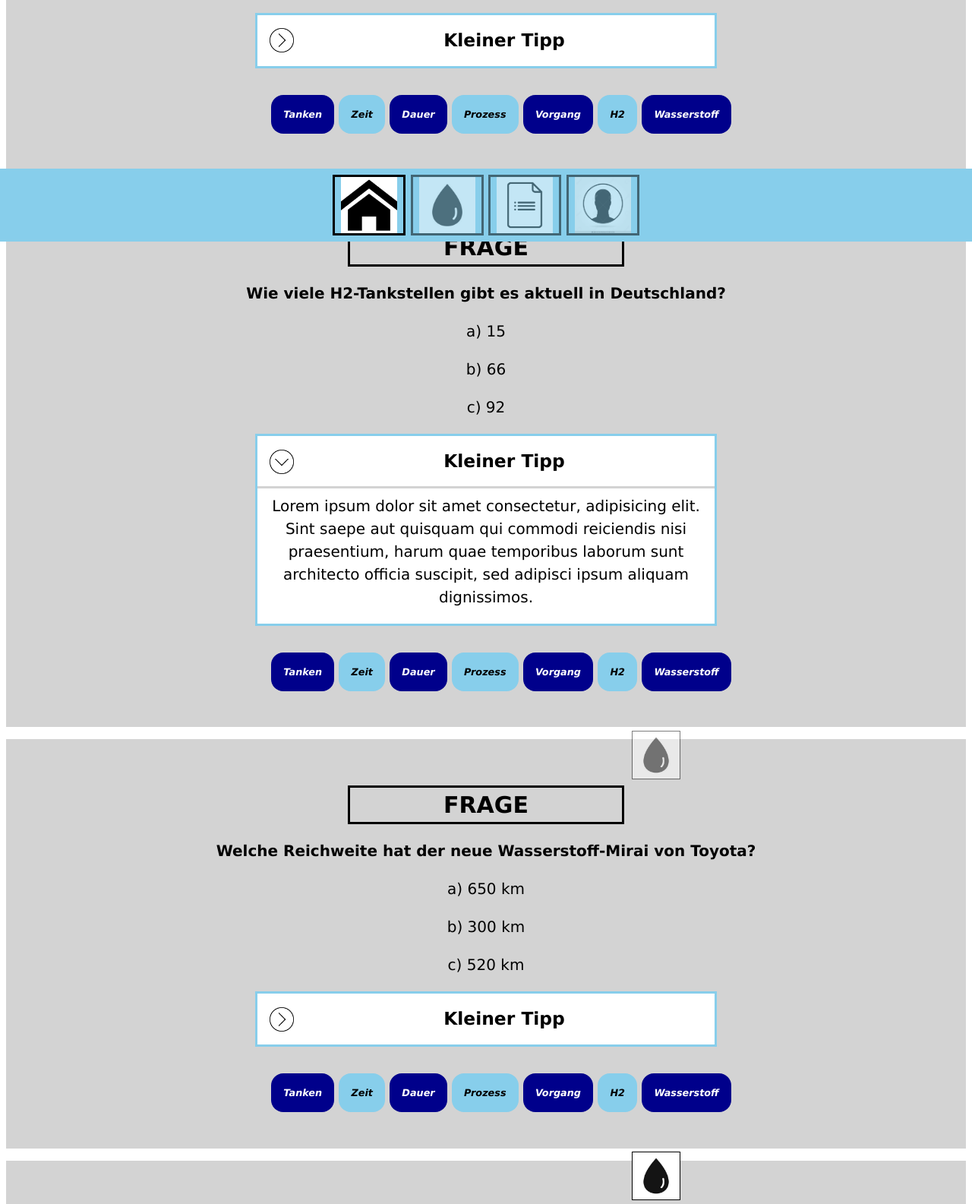
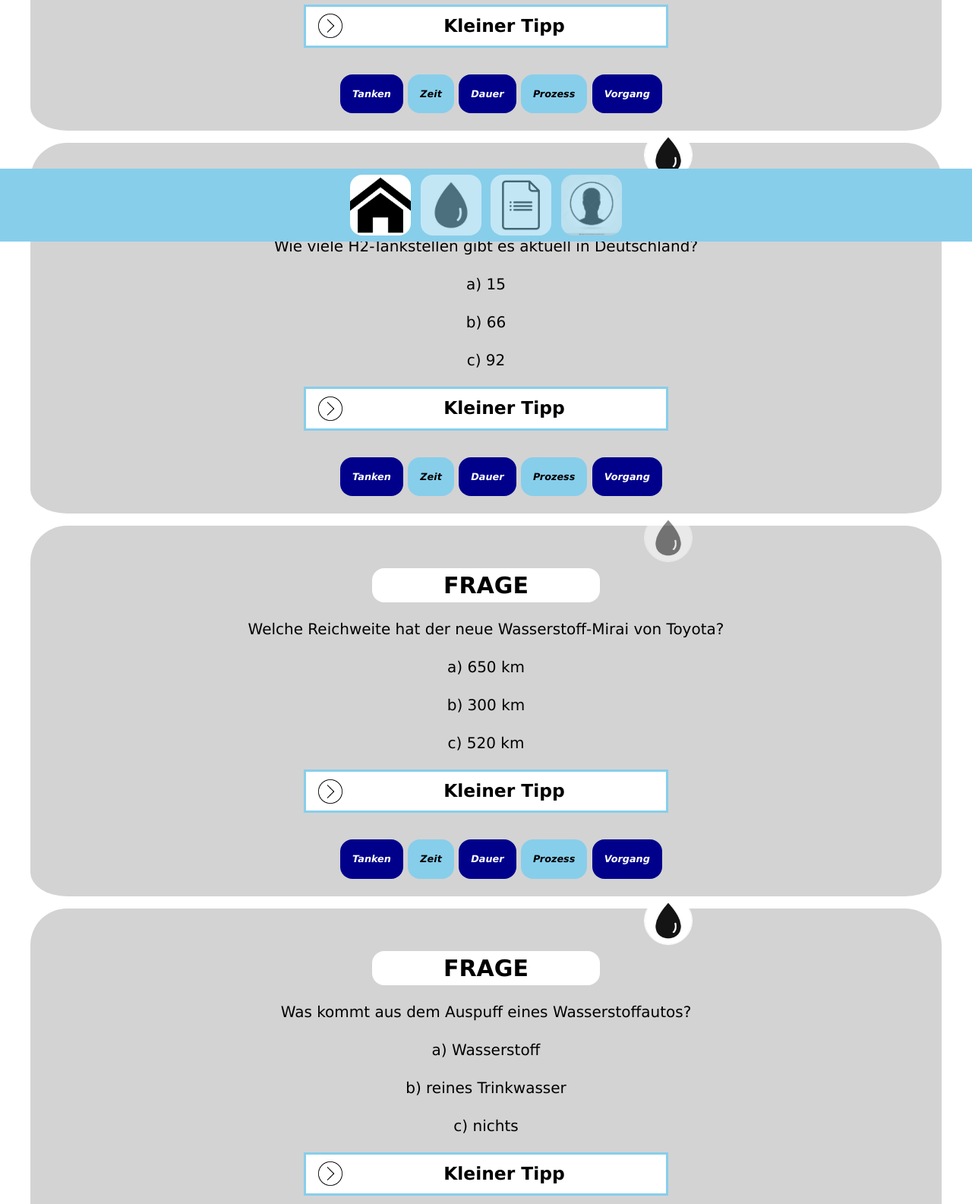
Before and after one commit to FSchmidbauer/my-quizapp, a website built with Vite: page index.html in a window 1280 px wide. Shown: the part 482-2067 px from the top of the page at 76% size. Built offline with nearby package versions, Linux system fonts and the light colour scheme.

Commit message:
Anpassungen Design

```diff
--- a/css/base.css
+++ b/css/base.css
@@ -8,7 +8,7 @@ body {
   font-family: verdana;
   font-size: 1.25rem;
   line-height: 1.5;
-  padding-bottom: 5rem;
+  padding-bottom: 8rem;
 }
 
 .page-headline {
--- a/css/components/boxes.css
+++ b/css/components/boxes.css
@@ -1,20 +1,34 @@
 .question-box {
-  width: 100%;
+  width: 95%;
   background-color: lightgray;
+  border-radius: 3rem;
   border-bottom: 1rem solid white;
-  padding: 1.5rem;
   text-align: center;
   margin: 0 auto;
 }
 
 .question-box__bookmark {
   position: relative;
-  border: 0.1rem solid black;
-  height: 4rem;
+  border: 0.1rem solid white;
+  border-radius: 20rem;
   width: 4rem;
-  left: 14rem;
-  bottom: 2.2rem;
-  margin-bottom: -2.2rem;
+  left: 15rem;
+  top: 0rem;
+  margin-top: -1rem;
+  transform: scale(1);
+  transition: transform 0.5s ease-in;
+}
+
+.question-box__bookmark:hover {
+  position: relative;
+  border: 0.1rem solid white;
+  border-radius: 20rem;
+  width: 4rem;
+  left: 15rem;
+  top: 0rem;
+  margin-top: -1rem;
+  cursor: pointer;
+  transform: scale(1.5);
 }
 
 [disabled] {
@@ -22,27 +36,28 @@
 }
 
 .question-box__headline {
-  width: 30%;
-  border: 0.2rem solid black;
+  width: 25%;
+  background-color: white;
+  border-radius: 1rem;
   margin: 0 auto;
 }
 
 .question-box__question {
-  font-weight: bold;
+  font-weight: 500;
 }
 
 .question-box__answer:hover {
-  width: 40%;
+  width: 100%;
   background-color: skyblue;
+  color: white;
   font-weight: bold;
-  margin: 0 auto;
   cursor: pointer;
 }
 
 .tipp-box {
   display: flex;
   flex-wrap: wrap;
-  width: 50%;
+  width: 40%;
   background-color: white;
   border: 0.2rem solid skyblue;
   color: black;
@@ -50,7 +65,7 @@
   cursor: pointer;
 }
 
-.tipp-box__icon--closed {
+.tipp-box__icon {
   transform: rotate(90deg);
   height: 2rem;
   width: 2rem;
@@ -58,7 +73,7 @@
   margin-left: 1rem;
 }
 
-.tipp-box__icon--open {
+.tipp-box__icon:hover {
   transform: scaleY(-1);
   height: 2rem;
   width: 2rem;
@@ -66,13 +81,22 @@
   margin-left: 1rem;
 }
 
+.tipp-box__icon:hover .tipp-box__text {
+  display: block;
+  border-top: 0.2rem lightgrey solid;
+  padding-top: 0.5rem;
+  margin-top: -0.1rem;
+  text-align: center;
+}
+
 .tipp-box__headline {
-  padding: 1rem;
+  padding: 0.5rem;
   margin: 0 auto;
   font-weight: bold;
 }
 
 .tipp-box__text {
+  display: none;
   border-top: 0.2rem lightgrey solid;
   padding-top: 0.5rem;
   margin-top: -0.1rem;
@@ -104,10 +128,21 @@
 }
 
 .new-box__form {
+  width: 95%;
+  background-color: lightgray;
+  border-radius: 3rem;
+  border-bottom: 1rem solid white;
   text-align: center;
-  background-color: lightgray;
-  padding: 1rem 0 2rem 0;
-  margin-bottom: 2rem;
+  margin: 0 auto;
+}
+
+.new-box__headline {
+  width: 80%;
+  background-color: white;
+  border-radius: 1rem;
+  margin: 0 auto;
+  padding: 2rem 0;
+  text-align: center;
 }
 
 .new-box__submitbutton {
--- a/css/components/navigation.css
+++ b/css/components/navigation.css
@@ -3,8 +3,7 @@
   display: flex;
   bottom: 0;
   left: 0;
-  width: 100%;
-  height: 6rem;
+  right: 0;
   background-color: skyblue;
   padding-top: 0.5rem;
   justify-content: center;
@@ -12,7 +11,6 @@
 
 .footernav__image {
   height: 5rem;
-  border: 0.2rem solid black;
-  padding: 0 0.5rem;
-  margin: 0 0.2rem;
+  border-radius: 1rem;
+  margin: 0 0.4rem;
 }
--- a/index.html
+++ b/index.html
@@ -20,7 +20,7 @@
         <p class="question-box__answer">b) zwischen 3 und 5 Minuten</p>
         <p class="question-box__answer">c) 8 Sekunden</p>
         <article class="tipp-box">
-            <img class="tipp-box__icon--closed" src="aufklapp-pfeil.png" alt="Icon Pfeil nach rechts">
+            <img class="tipp-box__icon" src="aufklapp-pfeil.png" alt="Icon Pfeil nach rechts">
             <h3 class="tipp-box__headline">Kleiner Tipp</h3>
         </article>
         <ul class="tag-cloud">
@@ -29,8 +29,6 @@
            <li class="tag-cloud__element">Dauer</li>
            <li class="tag-cloud__element">Prozess</li>
            <li class="tag-cloud__element">Vorgang</li>
-           <li class="tag-cloud__element">H2</li>
-           <li class="tag-cloud__element">Wasserstoff</li>
         </ul>
         </section>
     <section class="question-box">
@@ -41,7 +39,7 @@
         <p class="question-box__answer">b) 66</p>
         <p class="question-box__answer">c) 92</p>
         <article class="tipp-box">
-            <img class="tipp-box__icon--open" src="aufklapp-pfeil.png" alt="Icon Pfeil nach rechts">
+            <img class="tipp-box__icon" src="aufklapp-pfeil.png" alt="Icon Pfeil nach rechts">
             <h3 class="tipp-box__headline">Kleiner Tipp</h3>
             <p class="tipp-box__text"> Lorem ipsum dolor sit amet consectetur, adipisicing elit. Sint saepe aut quisquam qui commodi reiciendis nisi praesentium, harum quae temporibus laborum sunt architecto officia suscipit, sed adipisci ipsum aliquam dignissimos.
             </p>
@@ -52,8 +50,6 @@
            <li class="tag-cloud__element">Dauer</li>
            <li class="tag-cloud__element">Prozess</li>
            <li class="tag-cloud__element">Vorgang</li>
-           <li class="tag-cloud__element">H2</li>
-           <li class="tag-cloud__element">Wasserstoff</li>
         </ul>
         </section>
     <section class="question-box">
@@ -64,7 +60,7 @@
         <p class="question-box__answer">b) 300 km</p>
         <p class="question-box__answer">c) 520 km</p>
         <article class="tipp-box">
-            <img class="tipp-box__icon--closed" src="aufklapp-pfeil.png" alt="Icon Pfeil nach rechts">
+            <img class="tipp-box__icon" src="aufklapp-pfeil.png" alt="Icon Pfeil nach rechts">
             <h3 class="tipp-box__headline">Kleiner Tipp</h3>
         </article>
         <ul class="tag-cloud">
@@ -73,8 +69,6 @@
            <li class="tag-cloud__element">Dauer</li>
            <li class="tag-cloud__element">Prozess</li>
            <li class="tag-cloud__element">Vorgang</li>
-           <li class="tag-cloud__element">H2</li>
-           <li class="tag-cloud__element">Wasserstoff</li>
         </ul>
         </section>
     <section class="question-box">
@@ -85,7 +79,7 @@
         <p class="question-box__answer">b) reines Trinkwasser</p>
         <p class="question-box__answer">c) nichts</p>
         <article class="tipp-box">
-            <img class="tipp-box__icon--open" src="aufklapp-pfeil.png" alt="Icon Pfeil nach rechts">
+            <img class="tipp-box__icon" src="aufklapp-pfeil.png" alt="Icon Pfeil nach rechts">
             <h3 class="tipp-box__headline">Kleiner Tipp</h3>
             <p class="tipp-box__text"> Lorem ipsum dolor sit amet consectetur, adipisicing elit. Sint saepe aut quisquam qui commodi reiciendis nisi praesentium, harum quae temporibus laborum sunt architecto officia suscipit, sed adipisci ipsum aliquam dignissimos.
             </p>
@@ -96,8 +90,6 @@
            <li class="tag-cloud__element">Dauer</li>
            <li class="tag-cloud__element">Prozess</li>
            <li class="tag-cloud__element">Vorgang</li>
-           <li class="tag-cloud__element">H2</li>
-           <li class="tag-cloud__element">Wasserstoff</li>
         </ul>
         </section>
         </main>
```
Also changed, not shown: newq.html (+3 -3 lines), profile.html (+1 -3 lines).
